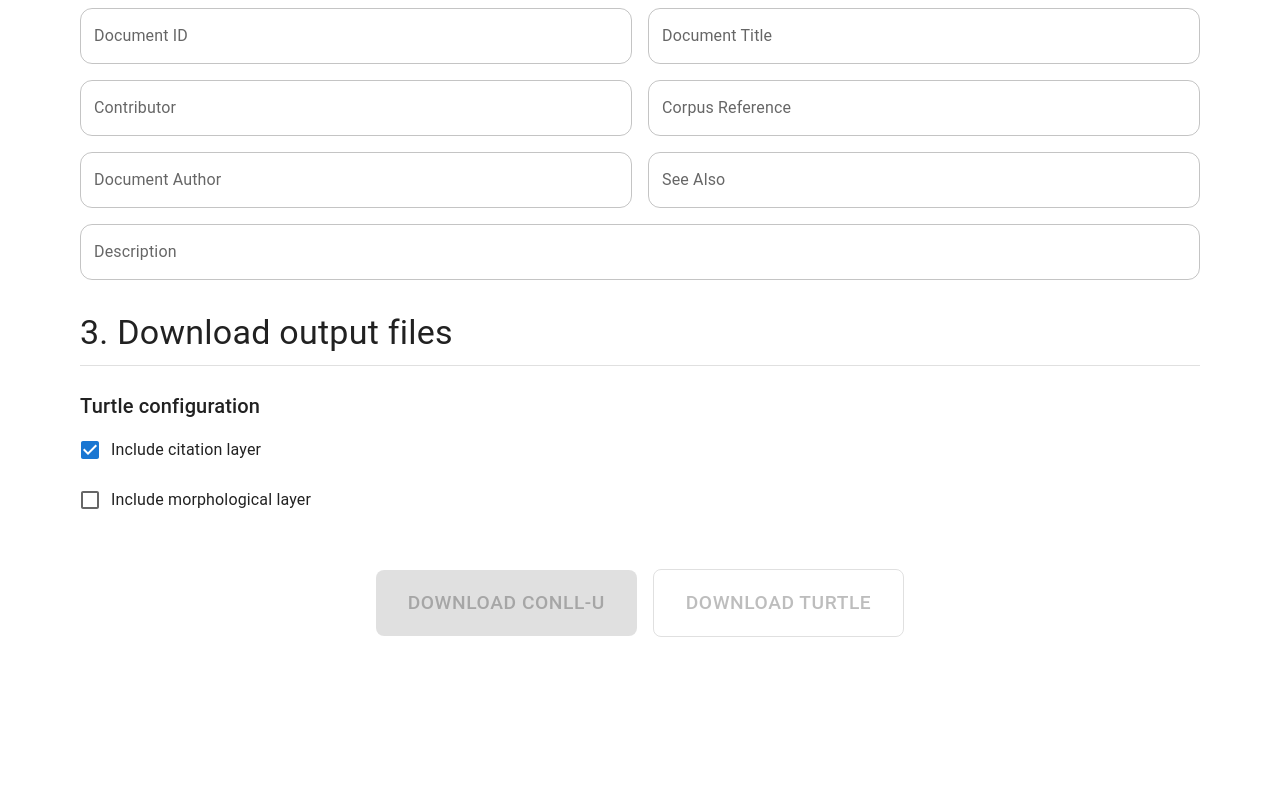
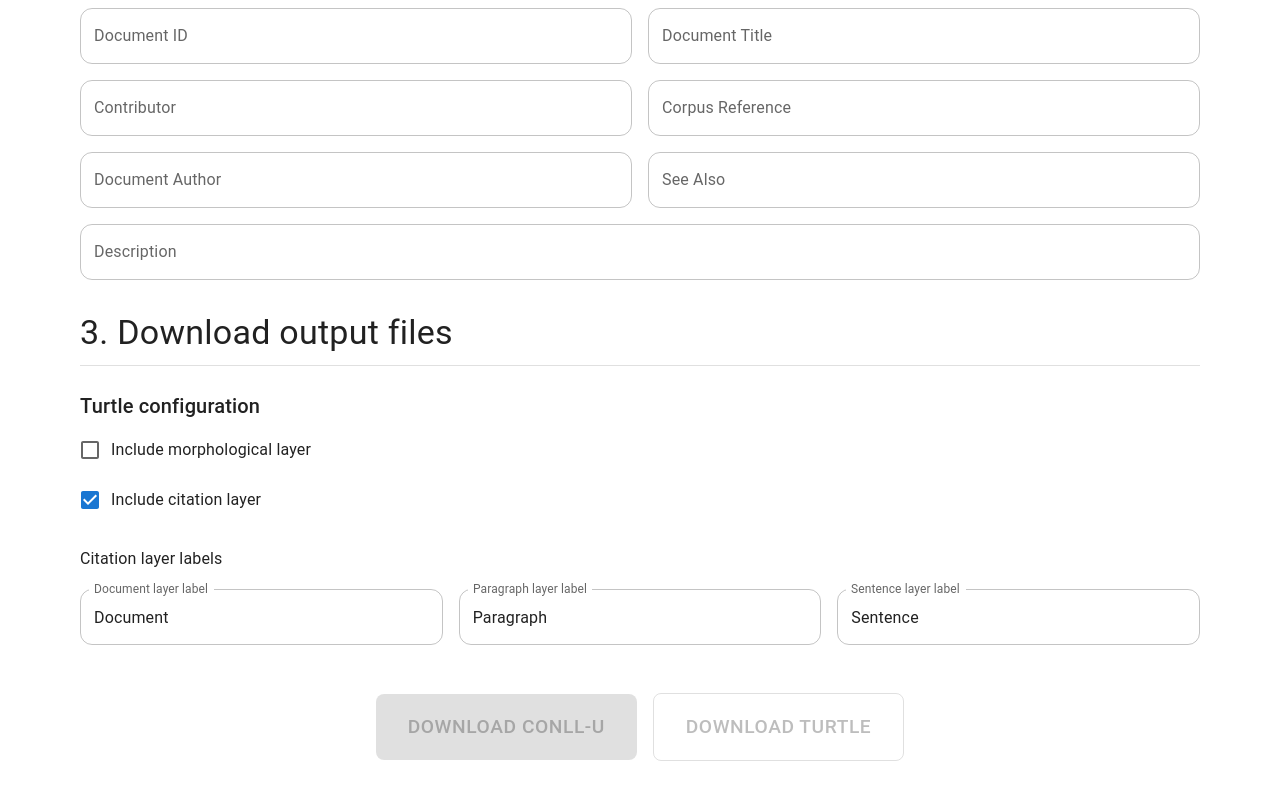
Before and after one commit to LiITA-LOD/turtle-builder, a React app in the folder apps/frontend/: page / in a window 1280 px wide. Shown: the part 438-1238 px from the top of the page. Before the commit the page ends 1147 px from the top, so only its background shows below. Built offline with nearby package versions, Linux system fonts and the light colour scheme; no server answers; the HTML template or start-up script is replaced by a standard one.

Commit message:
feat: input and pass citation layer labels #1

```diff
--- a/apps/frontend/src/components/Main.tsx
+++ b/apps/frontend/src/components/Main.tsx
@@ -4,7 +4,7 @@ import { useState } from 'react';
 import { parse } from 'liita-textlinker-frontend/conllu';
 import FileUpload from './FileUpload';
 import MetadataInput, { type Metadata } from './MetadataInput';
-import ProcessSection from './ProcessSection';
+import ProcessSection, { type CitationLayerLabels } from './ProcessSection';
 import { conlluToTurtle } from '../util/ttl';
 
 const Main: React.FC = () => {
@@ -21,6 +21,11 @@ const Main: React.FC = () => {
   const [uploadedFile, setUploadedFile] = useState<File | null>(null);
   const [includeCitationLayer, setIncludeCitationLayer] = useState(true);
   const [includeMorphologicalLayer, setIncludeMorphologicalLayer] = useState(false);
+  const [citationLayerLabels, setCitationLayerLabels] = useState<CitationLayerLabels>({
+    documentLabel: 'Document',
+    paragraphLabel: 'Paragraph',
+    sentenceLabel: 'Sentence',
+  });
 
   const extractMetadataFromContent = (content: string): Metadata => {
     const lines = content.split('\n');
@@ -175,6 +180,7 @@ const Main: React.FC = () => {
       const turtleContent = conlluToTurtle(document, documentMetadata, {
         includeCitationLayer,
         includeMorphologicalLayer,
+        citationLayerLabels,
       });
 
       // Determine filename based on docTitle or use default
@@ -221,14 +227,15 @@ const Main: React.FC = () => {
       <MetadataInput metadata={metadata} onMetadataChange={setMetadata} />
 
       <ProcessSection
-        metadata={metadata}
         uploadedFile={uploadedFile}
         onProcess={handleProcess}
         onDownloadTurtle={handleDownloadTurtle}
         includeCitationLayer={includeCitationLayer}
         includeMorphologicalLayer={includeMorphologicalLayer}
+        citationLayerLabels={citationLayerLabels}
         onCitationLayerChange={setIncludeCitationLayer}
         onMorphologicalLayerChange={setIncludeMorphologicalLayer}
+        onCitationLayerLabelsChange={setCitationLayerLabels}
       />
     </Box>
   );
--- a/apps/frontend/src/components/ProcessSection.tsx
+++ b/apps/frontend/src/components/ProcessSection.tsx
@@ -4,32 +4,43 @@ import {
   Checkbox,
   Divider,
   FormControlLabel,
+  TextField,
   Typography,
 } from '@mui/material';
 import type React from 'react';
-import type { Metadata } from './MetadataInput';
+
+export interface CitationLayerLabels {
+  documentLabel: string;
+  paragraphLabel: string;
+  sentenceLabel: string;
+}
 
 interface ProcessSectionProps {
-  metadata: Metadata;
   uploadedFile: File | null;
   onProcess: () => void;
   onDownloadTurtle: () => void;
   includeCitationLayer: boolean;
   includeMorphologicalLayer: boolean;
+  citationLayerLabels: CitationLayerLabels;
   onCitationLayerChange: (value: boolean) => void;
   onMorphologicalLayerChange: (value: boolean) => void;
+  onCitationLayerLabelsChange: (value: CitationLayerLabels) => void;
 }
 
 const ProcessSection: React.FC<ProcessSectionProps> = ({
-  metadata,
   uploadedFile,
   onProcess,
   onDownloadTurtle,
   includeCitationLayer,
   includeMorphologicalLayer,
+  citationLayerLabels,
   onCitationLayerChange,
   onMorphologicalLayerChange,
+  onCitationLayerLabelsChange,
 }) => {
+  const handleLabelChange = (field: 'documentLabel' | 'paragraphLabel' | 'sentenceLabel', value: string) => {
+    onCitationLayerLabelsChange({ ...citationLayerLabels, [field]: value });
+  };
   return (
     <Box>
       <Typography variant="h4" component="h2" gutterBottom>
@@ -45,21 +56,64 @@ const ProcessSection: React.FC<ProcessSectionProps> = ({
           <FormControlLabel
             control={
               <Checkbox
+                checked={includeMorphologicalLayer}
+                onChange={(e) => onMorphologicalLayerChange(e.target.checked)}
+              />
+            }
+            label="Include morphological layer"
+          />
+          <FormControlLabel
+            control={
+              <Checkbox
                 checked={includeCitationLayer}
                 onChange={(e) => onCitationLayerChange(e.target.checked)}
               />
             }
             label="Include citation layer"
           />
-          <FormControlLabel
-            control={
-              <Checkbox
-                checked={includeMorphologicalLayer}
-                onChange={(e) => onMorphologicalLayerChange(e.target.checked)}
-              />
-            }
-            label="Include morphological layer"
-          />
+        </Box>
+        <Box sx={{ mb: 3 }}>
+          <Typography variant="subtitle1" component="h4" gutterBottom sx={{ mt: 3, mb: 2 }}>
+            Citation layer labels
+          </Typography>
+          <Box
+            sx={{
+              display: 'grid',
+              gridTemplateColumns: {
+                xs: '1fr',
+                sm: '1fr 1fr 1fr',
+              },
+              gap: 2,
+            }}
+          >
+            <TextField
+              label="Document layer label"
+              value={citationLayerLabels.documentLabel}
+              onChange={(e) =>
+                handleLabelChange('documentLabel', e.target.value)
+              }
+              fullWidth
+              placeholder="Document"
+            />
+            <TextField
+              label="Paragraph layer label"
+              value={citationLayerLabels.paragraphLabel}
+              onChange={(e) =>
+                handleLabelChange('paragraphLabel', e.target.value)
+              }
+              fullWidth
+              placeholder="Paragraph"
+            />
+            <TextField
+              label="Sentence layer label"
+              value={citationLayerLabels.sentenceLabel}
+              onChange={(e) =>
+                handleLabelChange('sentenceLabel', e.target.value)
+              }
+              fullWidth
+              placeholder="Sentence"
+            />
+          </Box>
         </Box>
       </Box>
 
--- a/apps/frontend/src/util/ttl.ts
+++ b/apps/frontend/src/util/ttl.ts
@@ -229,6 +229,11 @@ export interface ConlluToTurtleOptions {
   includeCitationLayer?: boolean;
   /** Include morphological layer (default: true) */
   includeMorphologicalLayer?: boolean;
+  citationLayerLabels: {
+    documentLabel: string;
+    paragraphLabel: string;
+    sentenceLabel: string;
+  }
 }
 
 /**
```
